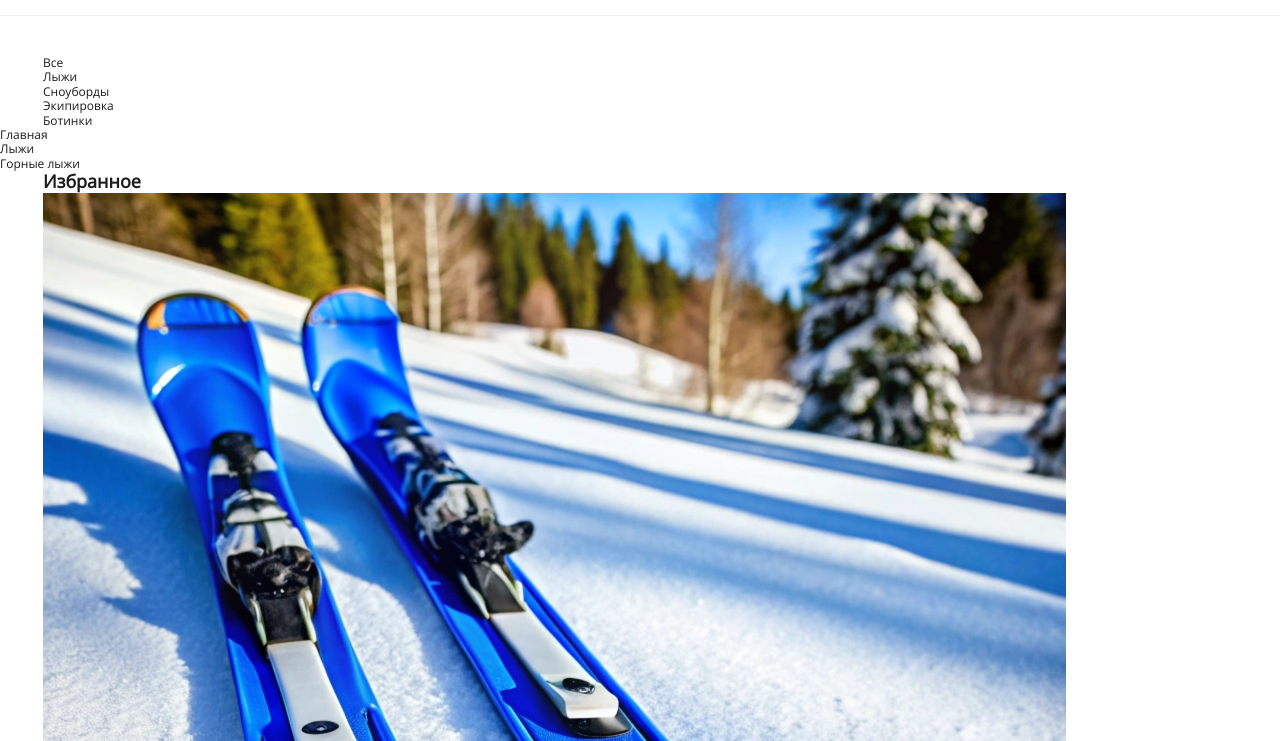
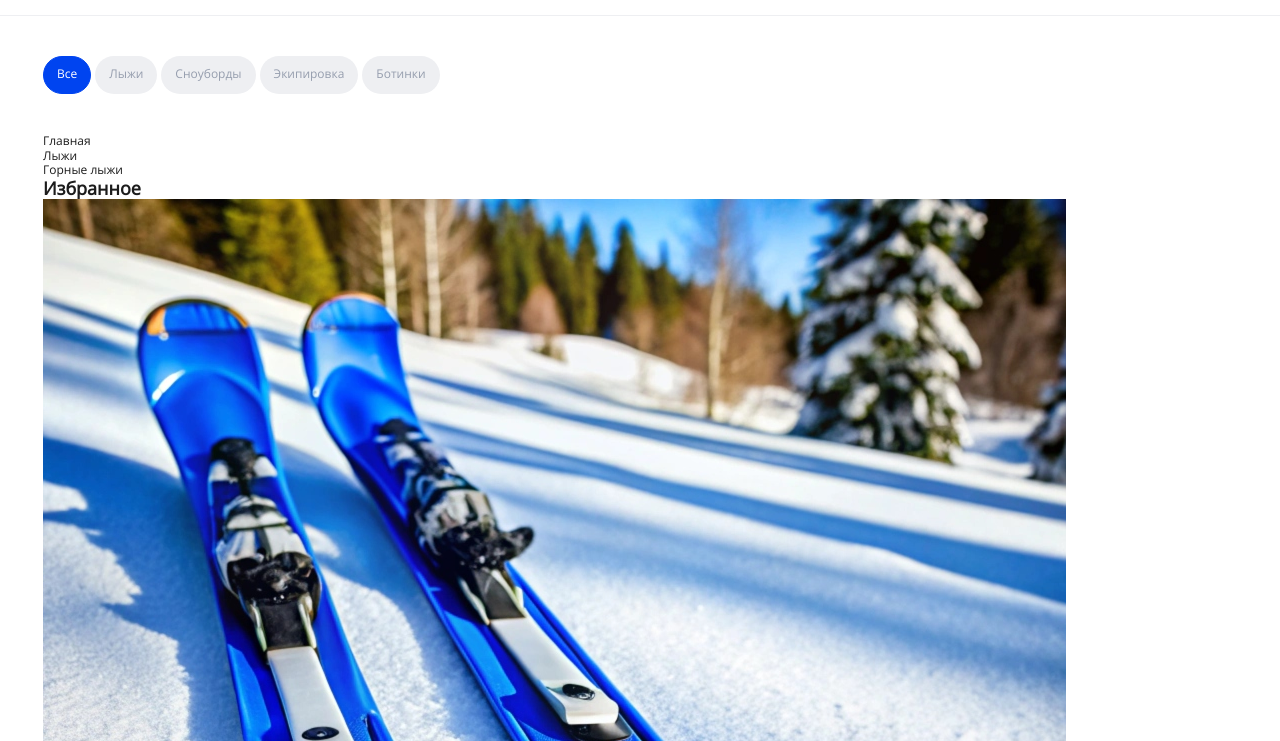
Before and after one commit to hemodon/SKI-People, a website built with Vite: page index.html in a window 1280 px wide. Shown: the part 59-800 px from the top of the page. Built offline with nearby package versions, Linux system fonts and the light colour scheme.

Commit message:
Стилизует catalog

```diff
--- a/index.html
+++ b/index.html
@@ -151,7 +151,7 @@
         <div class="container">
           <ul class="catalog__list">
             <li class="catalog__item">
-              <a href="#" class="catalog__link">Все </a>
+              <a href="#" class="catalog__link catalog__link--active">Все </a>
             </li>
             <li class="catalog__item">
               <a href="#" class="catalog__link">Лыжи</a>
@@ -169,7 +169,7 @@
         </div>
       </div>
       <div class="breadcrumb">
-        <div class="conlainer">
+        <div class="container">
           <nav class="breadcrumb__navigation">
             <ul class="breadcrumb__list">
               <li class="breadcrumb__item">
--- a/src/style.scss
+++ b/src/style.scss
@@ -1,4 +1,6 @@
 @use "./styles/default";
 @use "./styles/fonts";
 @use "./styles/header";
+@use "./styles/catalog";
+
 @use "./styles/footer";
--- /dev/null
+++ b/src/styles/catalog.scss
@@ -0,0 +1,37 @@
+.catalog {
+  overflow-x: hidden;
+  padding-bottom: 20px;
+
+  @media (min-width: 768px) {
+    padding-bottom: 32px;
+  }
+
+  @media (min-width: 1024px) {
+    padding-bottom: 40px;
+  }
+
+  &__list {
+    display: flex;
+    gap: 4px;
+  }
+
+  &__link {
+    display: block;
+    padding: 10px 13px 12px;
+    color: #969eae;
+    background-color: #eeeff2;
+    border: 1px solid transparent;
+    border-radius: 32px;
+
+    &:hover {
+      border-color: #0044f0;
+      color: #0044f0;
+    }
+
+    &--active {
+      color: #fff;
+      background-color: #0044f0;
+      border-color: #0044f0;
+    }
+  }
+}
```
